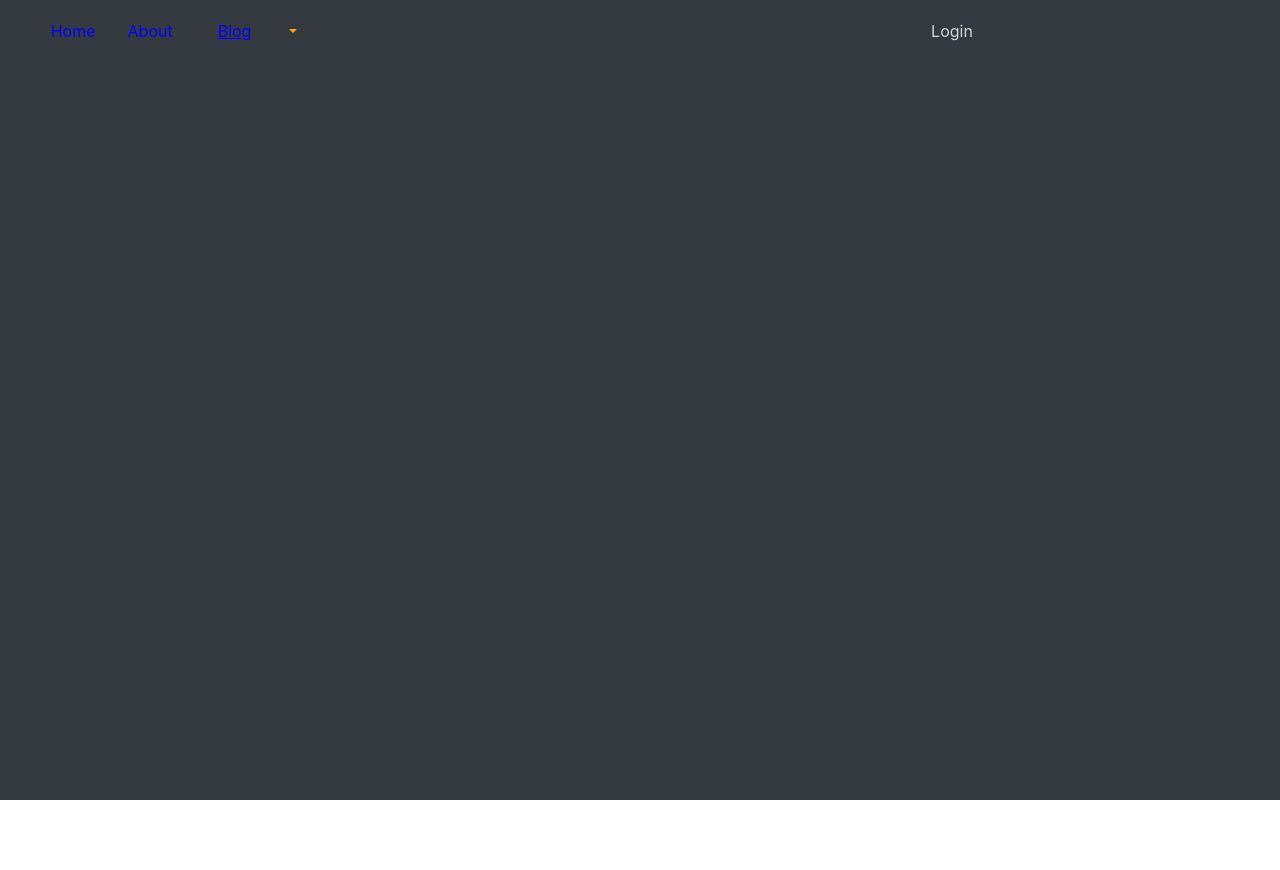
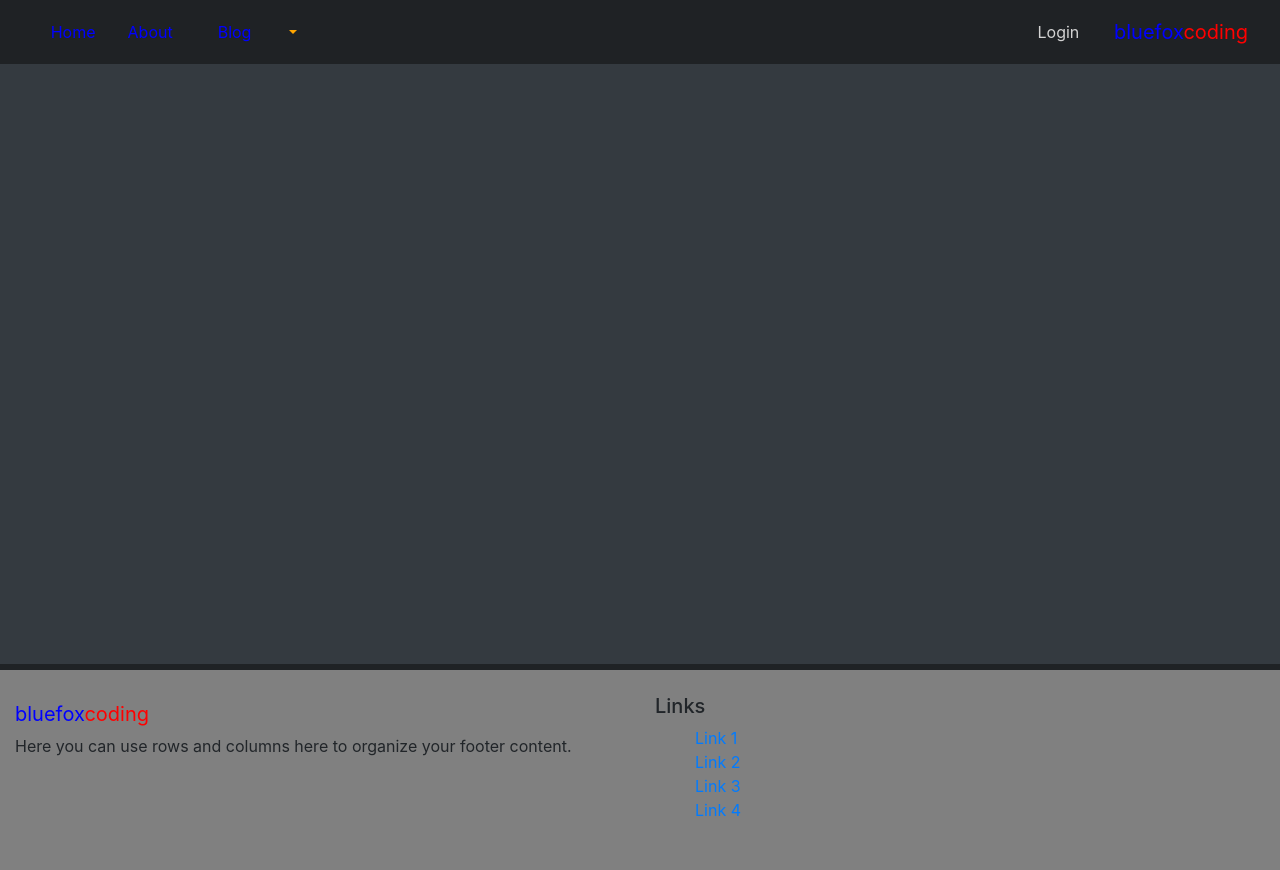
Before and after one commit to bluefoxbandido/bluefoxcoding.heroku, a React app: page /blog in a window 1280 px wide. Before the commit the page ends 800 px from the top, so only its background shows below. Built offline with nearby package versions, Linux system fonts and the light colour scheme.

Commit message:
added footer

```diff
--- a/package.json
+++ b/package.json
@@ -14,7 +14,9 @@
   "dependencies": {
     "bootstrap": "^4.4.1",
     "dotenv": "^8.2.0",
+    "heroku": "^7.38.2",
     "jwt-decode": "^2.2.0",
+    "mdbreact": "^4.25.2",
     "node-sass": "^4.13.1",
     "react": "^16.12.0",
     "react-bootstrap": "^1.0.0-beta.16",
--- a/src/application.js
+++ b/src/application.js
@@ -8,6 +8,7 @@ import About from "./pages/about";
 import Login from "./pages/login";
 import Logout from "./pages/logout";
 import Blog from "./pages/blog";
+import Footer from "./navigation/footer";
 import AuthHelperMethods from "./auth/auth.helper.methods";
 
 export default class App extends Component {
@@ -45,8 +46,10 @@ export default class App extends Component {
               <Route path="/blog" component={Blog} />
             </Switch>
           </div>
+
+          <Footer className="footer" />
         </div>
       </Router>
     );
-  }
+    }
 }
--- /dev/null
+++ b/src/navigation/footer.js
@@ -0,0 +1,55 @@
+import React from "react";
+import Navbar from "react-bootstrap/Navbar";
+
+import { MDBCol, MDBContainer, MDBRow, MDBFooter } from "mdbreact";
+
+const Footer = () => {
+  return (
+    <MDBFooter color="blue" className="font-small pt-4 mt-4">
+      <MDBContainer fluid className="text-center text-md-left">
+        <MDBRow>
+          <MDBCol md="6">
+          <Navbar.Brand href="/">
+          <div className="logo">
+            <span className="bluefox" style={{ color: "blue" }}>
+              bluefox
+            </span>
+            <span className="coding" style={{ color: "red" }}>
+              coding
+            </span>
+          </div>
+        </Navbar.Brand>
+            <p>
+              Here you can use rows and columns here to organize your footer
+              content.
+            </p>
+          </MDBCol>
+          <MDBCol md="6">
+            <h5 className="title">Links</h5>
+            <ul>
+              <li className="list-unstyled">
+                <a href="#!">Link 1</a>
+              </li>
+              <li className="list-unstyled">
+                <a href="#!">Link 2</a>
+              </li>
+              <li className="list-unstyled">
+                <a href="#!">Link 3</a>
+              </li>
+              <li className="list-unstyled">
+                <a href="#!">Link 4</a>
+              </li>
+            </ul>
+          </MDBCol>
+        </MDBRow>
+      </MDBContainer>
+      <div className="footer-copyright text-center py-3">
+        <MDBContainer fluid>
+
+        </MDBContainer>
+      </div>
+    </MDBFooter>
+  );
+}
+
+export default Footer;
--- a/src/navigation/navbar.js
+++ b/src/navigation/navbar.js
@@ -22,7 +22,7 @@ const Nav = props => {
   };
 
   return (
-      <Navbar bg="dark" expand="lg" className="nav-links">
+    <Navbar expand="lg" className="nav-links">
       <div className="left-side">
         <NavLink
           exact
@@ -81,6 +81,18 @@ const Nav = props => {
           ? dynamicLink("/logout", "Log Out")
           : dynamicLink("/login", "Login")}
       </div>
+      <div className="logo-wrapper">
+        <Navbar.Brand href="/">
+          <div className="logo">
+            <span className="bluefox" style={{ color: "blue" }}>
+              bluefox
+            </span>
+            <span className="coding" style={{ color: "red" }}>
+              coding
+            </span>
+          </div>
+        </Navbar.Brand>
+      </div>
     </Navbar>
   );
 };
--- a/src/styles/app.scss
+++ b/src/styles/app.scss
@@ -1,11 +1,12 @@
 .app {
     display: flex;
     flex-direction: column;
+    background-color: #343A40;
 }
 
 .body-component {
     display: flex;
     background-color: #343A40;
-    height: 100vh;
+    height: 80vh;
 
 }
--- /dev/null
+++ b/src/styles/footer.scss
@@ -0,0 +1,5 @@
+.page-footer {
+    background-color: gray;
+    margin: 0;
+    border-top: 6px solid #1F2225;;
+}
--- a/src/styles/login.scss
+++ b/src/styles/login.scss
@@ -19,7 +19,7 @@
     align-items: center;
     width: 60%;
     height: 80%;
-    background-color:rgba(52, 68, 64, .9);
+    background-color:#1F2225;
     border-radius: .2em;
 
     .box-header {
@@ -36,6 +36,12 @@
         margin-bottom: 2%;
         height: 100%;
 
+        input {
+            background-color: #343A40;
+            border-color: #1F2225;
+            color: white;
+        }
+
         button {
             margin-top: 6%;
             background-color: red;
--- a/src/styles/main.scss
+++ b/src/styles/main.scss
@@ -2,3 +2,4 @@
 @import './app.scss';
 @import './home.scss';
 @import './login.scss';
+@import './footer.scss';
--- a/src/styles/navbar.scss
+++ b/src/styles/navbar.scss
@@ -1,3 +1,11 @@
+.nav-links {
+    display: flex;
+    align-items: center;
+    width: 100vw;
+    height: 10vh;
+    background-color: #1F2225;
+}
+
 .navbar {
     display: flex;
     flex-direction: row;
@@ -11,16 +19,7 @@
 }
 
 
-    .nav-link-active {
-        text-decoration: underline;
-    }
 
-    .nav-links {
-        display: flex;
-        align-items: center;
-        width: 100vw;
-        height: 10vh;
-    }
     .left-side {
         display: flex;
         width: 100%;
@@ -28,14 +27,14 @@
         justify-content: left;
         align-items: center;
         padding: 1.5%;
-        padding-top: 0;
+        background-color: rgba(0,0,0,0);
 
         .dropdown-toggle {
             color: orange;
         }
 
         .dropdown-menu {
-            background-color: #414141;
+            background-color: #1F2225;
             text-align: center;
             color: blue;
 
@@ -52,23 +51,27 @@
     .right-side {
         display: flex;
         align-items: center;
-        justify-content: center;
+        justify-content: right;
         width: 100%;
+        height: 100%;
         padding: 1.5%;
-        padding-top: 0;
+        background-color: rgba(0,0,0,0);
 
         .nav-link {
             display: flex;
             align-self: center;
-            justify-content: center;
-            width: 100%;
+            justify-content: right;
+            width: 60%;
             color: lightgray;
+        }
+
+        .navbar-brand {
+            width: 50%;
+            height: 70%;
         }
 
         .nav-link-active {
             color: red;
         }
 
-
-
     }
```
Also changed, not shown: 1 other file. Lines whose indentation alone changed are shown as unchanged.
